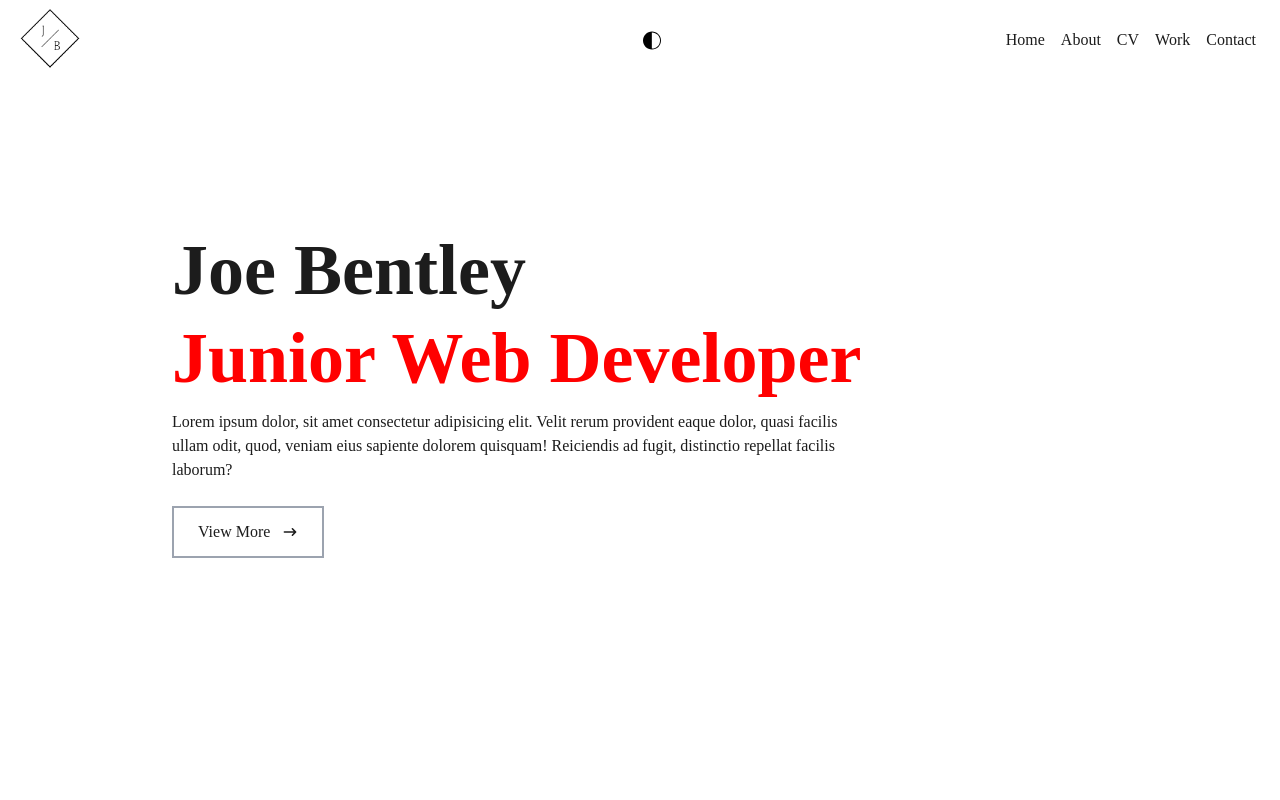
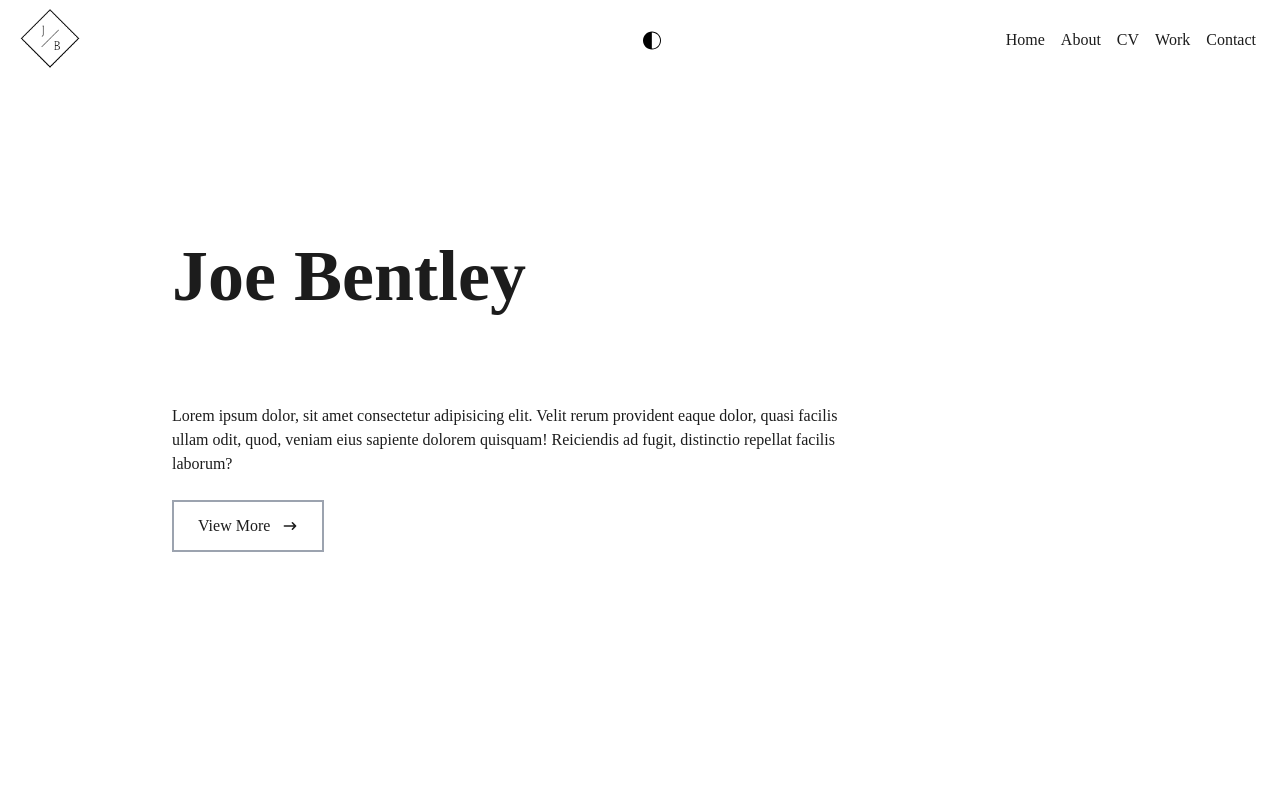
Before and after one commit to Joe-Bentley/JB-react-portfolio, a React (Create React App) app: page / in a window 1280 px wide. Shown: the top 800 px of the page. Built offline with nearby package versions, Linux system fonts and the light colour scheme.

Commit message:
Typewrite subtitle
- Added typewriter effect
- Fixed vh on About component
- Fixed AOS bug with footer
- Fixed offscreen width of social icons with wrap

```diff
--- a/src/App.js
+++ b/src/App.js
@@ -102,7 +102,7 @@ function App() {
         </div>
 
         <div
-          data-aos="fade-up"
+          data-aos="fade-down"
           data-aos-offset="250"
           data-aos-easing="ease-in-sine"
         >
--- a/src/components/About.jsx
+++ b/src/components/About.jsx
@@ -3,13 +3,12 @@ import React from 'react'
 
 const About = () => {
   return (
-    <div name='about' className='w-full md:h-[60vh] h-[80vh] bg-white text-[#1C1C1C] dark:bg-[#1C1C1C] dark:text-gray-300'>
-      <div className='flex flex-col justify-center items-center w-full md:h-[35vh]'>
+    <div  name='about' className='w-full h-screen bg-white text-[#1C1C1C] dark:bg-[#1C1C1C] dark:text-gray-300'>
+      <div className='flex flex-col justify-center items-center w-full h-[100vh]'>
         <div className='max-w-[1000px] w-full grid grid-cols-2 gap-8'>
           <div className='sm:text-right pb-8 pl-4'>
-            <p className='text-4xl font-bold inline border-b-4 border-gray-600'>About</p>
+            <p className='sm:block hidden text-4xl font-bold border-b-4 border-gray-600'>About</p>
           </div>
-          <div></div>
           </div>
         <div className='max-w-[1000px] w-full grid sm:grid-cols-2 gap-8 px-4'>
           <div className='sm:text-right text-3xl font-bold '>
--- a/src/components/Home.jsx
+++ b/src/components/Home.jsx
@@ -10,7 +10,7 @@ const Home = () => {
       <div className='max-w-[1000px] mx-auto px-8 flex flex-col justify-center h-full'>
         <p className='text-slate-600'></p>
         <h1 className='text-4xl sm:text-7xl font-bold'>Joe Bentley</h1>
-        <h2 className='text-4xl mt-4 sm:text-7xl font-bold text-[#FF0000] dark:text-slate-500'>Junior Web Developer</h2>
+        <h2 className='text-3xl mt-4 sm:text-6xl font-bold text-[#FF0000] dark:text-slate-500 type'>Junior Developer</h2>
         <p className='text-[#1C1C1C] dark:text-gray-300 py-4 max-w-[700px]'>Lorem ipsum dolor, sit amet consectetur adipisicing elit. Velit rerum provident eaque dolor, quasi facilis ullam odit, quod, veniam eius sapiente dolorem quisquam! Reiciendis ad fugit, distinctio repellat facilis laborum?</p>
         <div>
           <Link to="about" smooth={true} duration={500}>
--- a/src/components/Social.jsx
+++ b/src/components/Social.jsx
@@ -5,7 +5,7 @@ const Social = () => {
   return (
     <div name="social">
       <div>
-        <ul className="w-full h-[200px] flex justify-evenly items-center text-3xl gap-10 py-3">
+        <ul className="w-full h-[200px] flex flex-wrap justify-evenly items-center text-3xl gap-10 py-3">
           <li className="duration-500 hover:sacle-50 hover:translate-y-[-15px]">
             <a href="https://github.com/Joe-Bentley">
               <FaGithub />
--- a/src/components/Work.jsx
+++ b/src/components/Work.jsx
@@ -15,7 +15,7 @@ const Work = () => {
     >
       <div className="flex items-center">
         <div className="container px-5 py-24 mx-auto">
-          <div className="mb-12">
+          <div className="mb-12 sm:text-center">
             <p className="text-4xl font-bold inline border-b-4 text-gray border-gray-600">
               Work
             </p>
--- a/src/index.css
+++ b/src/index.css
@@ -16,15 +16,72 @@
     }
 }
 
-.work-card {
-    background-repeat: no-repeat;
-    background-size: cover;
-    background-position: center;
-    height: 300px;
+
+@media screen and (min-width: 769px) {
+    .type {
+        border-right: solid 2px slategrey;
+        width: 0;
+        overflow: hidden;
+        white-space: nowrap;
+        letter-spacing: 0.1em;
+        animation:
+            type 2s steps(32) 1s forwards,
+            blink 0.75s steps(1) infinite;
+    }
+
+
+    @keyframes type {
+        to {
+            width: 16ch;
+        }
+    }
+
+    @keyframes blink {
+        from {
+            border-color: transparent;
+        }
+
+        50% {
+            border-color: slategrey;
+        }
+
+        to {
+            border-color: transparent;
+        }
+    }
 }
+@media screen and (min-width: 310px) and (max-width: 768px) {
+    .type {
+        border-right: solid 2px slategrey;
+        width: 0;
+        overflow: hidden;
+        white-space: nowrap;
 
-.work-card:hover {
-    background-image: radial-gradient(circle, #000000, #0e0e0e, #171818, #1f2020, #272828, #262a2b, #262c2f, #272d33, #1f2832, #182331, #111e30, #0a192f)!important;
+        animation:
+            type 2s steps(19) 1s forwards,
+            blink 0.75s steps(1) infinite;
+    }
+
+
+    @keyframes type {
+        to {
+            width: 14.5ch;
+        }
+    }
+
+    @keyframes blink {
+        from {
+            border-color: transparent;
+        }
+
+        50% {
+            border-color: slategrey;
+        }
+
+        to {
+            border-color: transparent;
+        }
+    }
 }
 
 .footer-bg {
```
